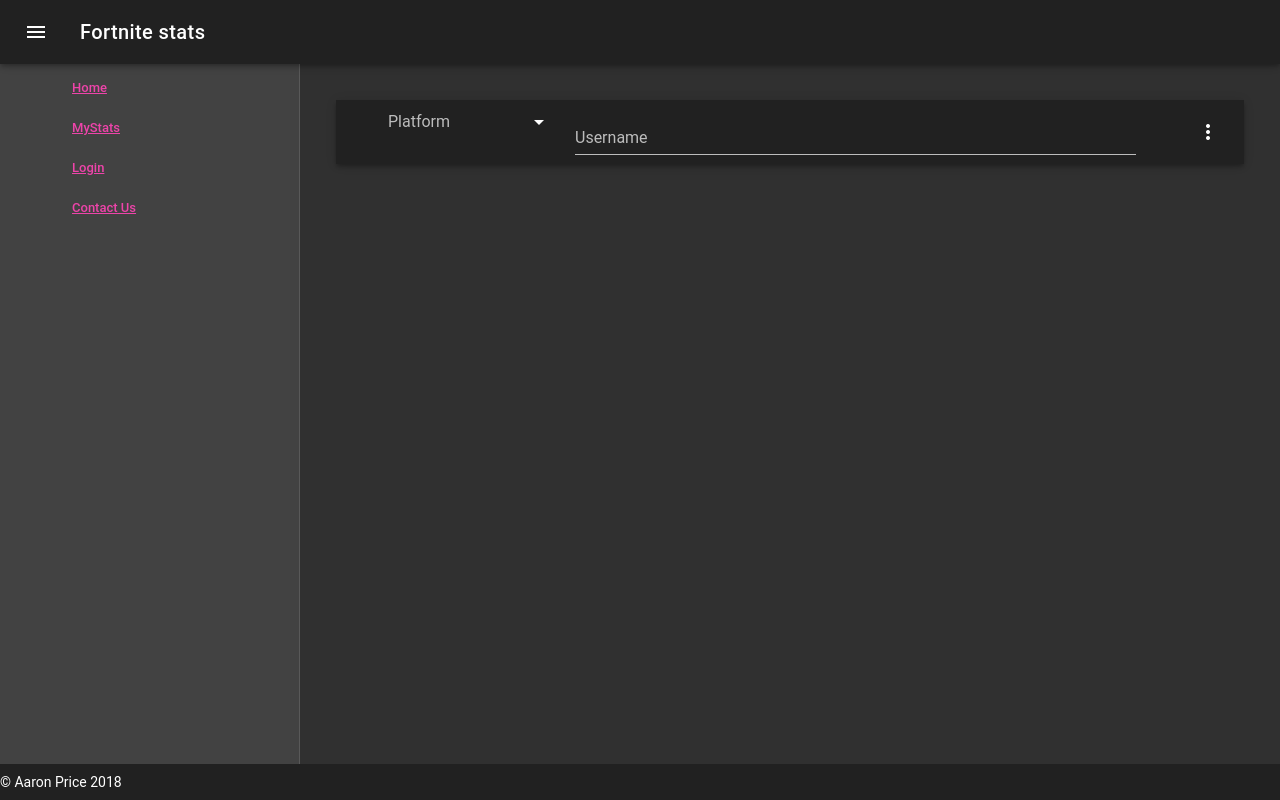
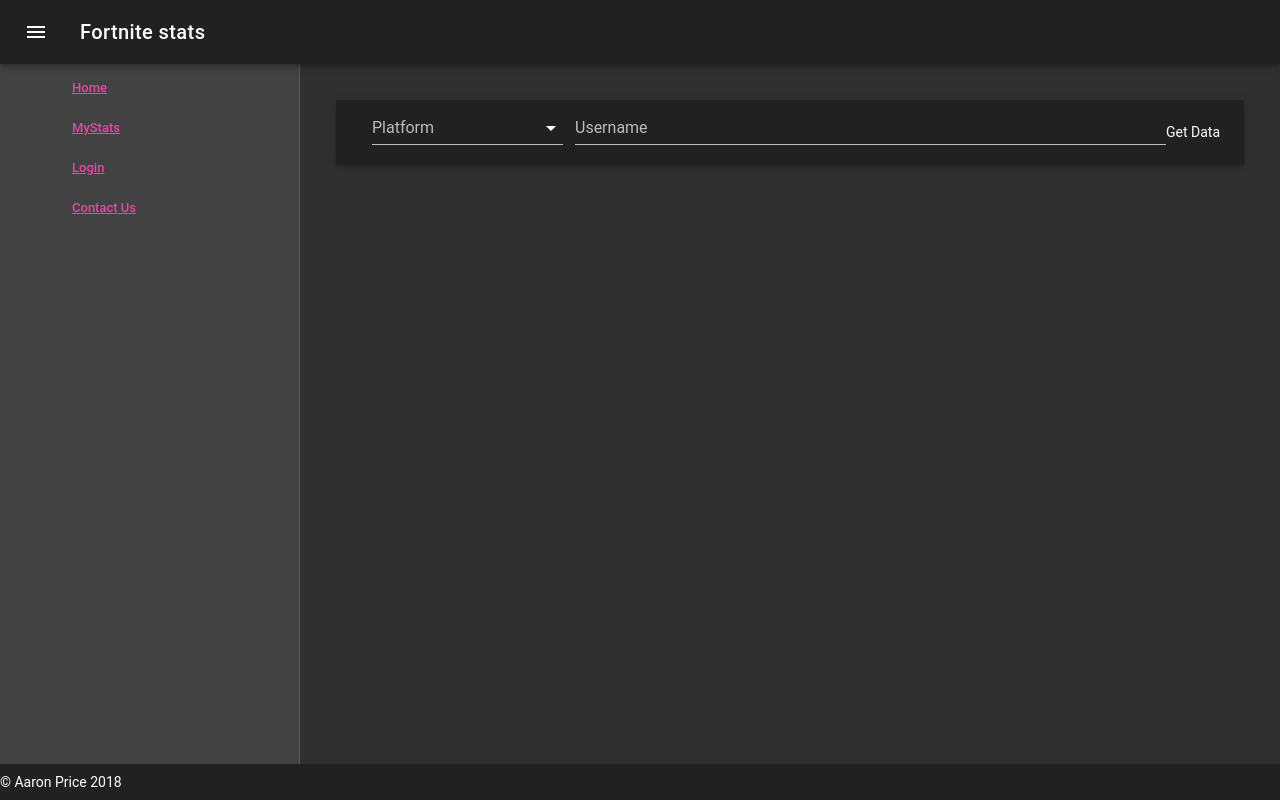
Before and after one commit to akprice95/FinalVueAaron, a Vue app: page / in a window 1280 px wide. Built offline with nearby package versions, Linux system fonts and the light colour scheme; what vue-resource would draw is missing.

Commit message:
Api Work

```diff
--- a/src/Views/Home.vue
+++ b/src/Views/Home.vue
@@ -2,41 +2,24 @@
 
   <v-container id="dropdown-example" grid-list-xl>
     <v-layout row wrap>
-
-
-
-
-
-
     <v-toolbar>
        <v-flex xs12 sm3>
-         <v-overflow-btn
+         <v-select
+         v-model="Platform"
           :items="dropdown_font"
           label="Platform"
-          target="#dropdown-example"
-        ></v-overflow-btn>
+        ></v-select>
        </v-flex>
-
       <v-text-field
+      v-model.trim="Username"
       label="Username"
-      hide-details
-
         single-line
       ></v-text-field>
-
-      <v-btn icon>
-        <v-icon></v-icon>
-      </v-btn>
-
-      <v-btn icon>
-        <v-icon>more_vert</v-icon>
-      </v-btn>
+  <button @click="fetchData">Get Data</button>
     </v-toolbar>
-
    </v-layout>
         </v-container>
 </template>
-
 <script>
 
 
@@ -47,7 +30,10 @@
   name: "home",
 
     data: () => ({
-      dropdown_font: ['Xbox', 'Playstation', 'PC'],
+      Username: "",
+      Platform: null,
+      Key: "7152cd0a-ff37-4945-b2ac-ea8d1c4f3fe2",
+      dropdown_font: ['xbox', 'Playstation', 'PC'],
       dropdown_icon: [
         { text: 'list', callback: () => console.log('list') },
         { text: 'favorite', callback: () => console.log('favorite') },
@@ -60,6 +46,21 @@
         { text: '25%' },
         { text: '0%' }
       ]
-    })
+    }),
+methods:{
+    fetchData() {
+  this.$http.get('http://api.fortnitetracker.com/v1/profile/'+ this.Platform +'/'+ this.Username,
+ { headers:{
+    Authorization: "Basic 7152cd0a-ff37-4945-b2ac-ea8d1c4f3fe2"
   }
+ }
+  )
+  .then(response => {
+        return response.json();
+       })
+       .then(data => console.log(data));
+}
+  }
+}
+
 </script>
```
